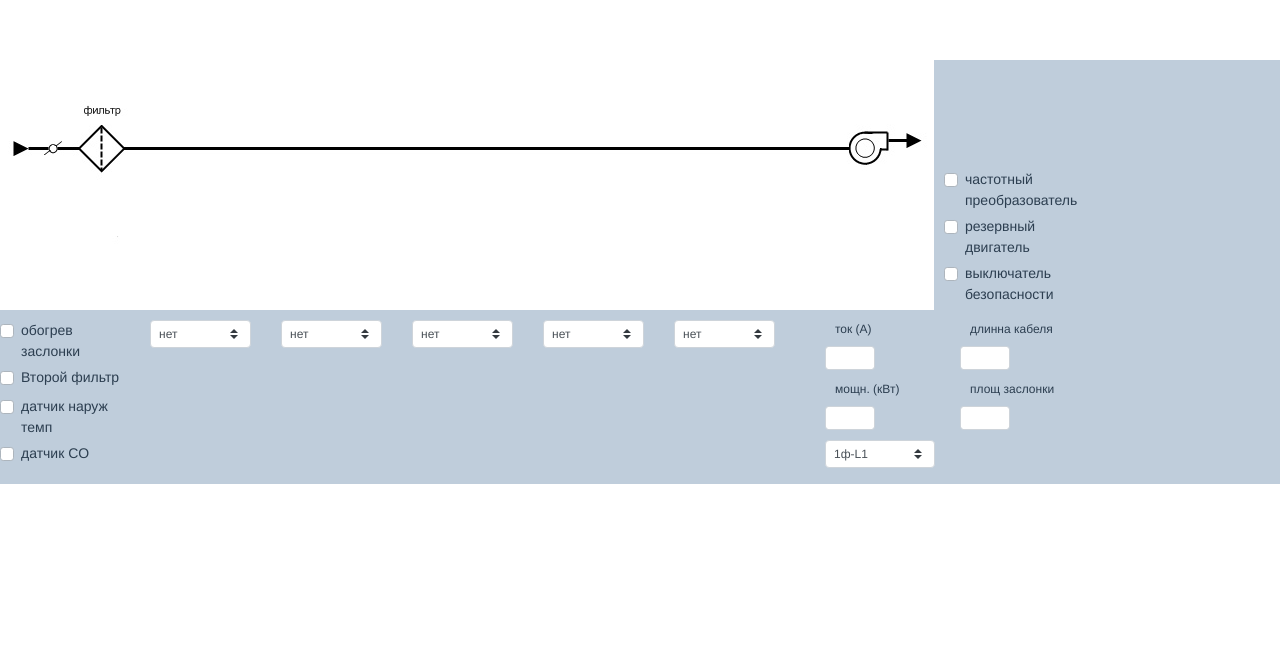
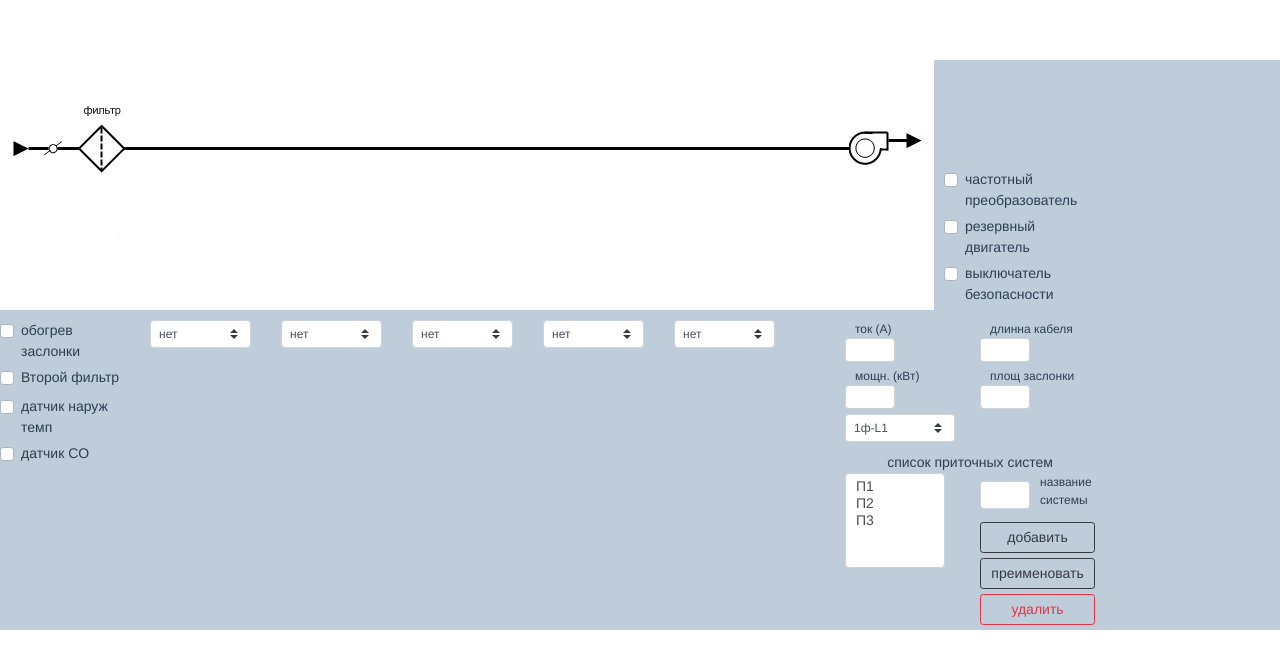
Before and after one commit to akashuba/CAD, a Vue app in the folder frontend/: page / in a window 1280 px wide. Shown: the top 668 px of the page. Built offline with nearby package versions, Linux system fonts and the light colour scheme.

Commit message:
add units list view

```diff
--- a/frontend/src/components/common/MotorSupply.vue
+++ b/frontend/src/components/common/MotorSupply.vue
@@ -91,13 +91,14 @@ export default {
 <style scoped>
 .motorSupplyContainer {
 	width: 230px;
+	margin-bottom: 10px;
 }
 
 .configItem {
 	/* display: flex;
 	align-items: center; */
 	text-align: left;
-	margin-bottom: 10px;
+	margin-bottom: 5px;
 }
 
 .fieldsWrapper {
@@ -118,6 +119,7 @@ export default {
 .inputLabel {
 	/* white-space: nowrap; */
 	padding-left: 10px;
+	margin-bottom: 0;
 }
 
 .custom-input {
--- a/frontend/src/components/common/PhaseSelector.vue
+++ b/frontend/src/components/common/PhaseSelector.vue
@@ -1,6 +1,6 @@
 <template>
 	<b-form-select
-		class="mb-3 custom-selectt"
+		class=" custom-select"
 		:id="selectId"
 		:name="selectId"
 		size="sm"
@@ -37,7 +37,8 @@ export default {
 </script>
 
 <style scoped>
-	.custom-select {
-		font-size: 12px;
-	}
+select.custom-select {
+	font-size: 12px;
+	margin: 0px;
+}
 </style>
--- a/frontend/src/components/common/VentUnitsList.vue
+++ b/frontend/src/components/common/VentUnitsList.vue
@@ -1,29 +1,36 @@
 <template>
 	<div class="ventUnitsListContainer">
-        <div>{{title}}</div>
+		<div class="title">{{ title }}</div>
 		<div class="fieldsWrapper">
-
+			<div class="unitsList">
+				<b-form-select
+					class="mb-3 custom-select"
+					id=""
+					name=""
+					size="sm"
+					@change.native="setSelect"
+					:select-size="5"
+				>
+					<b-form-select-option value="0">П1</b-form-select-option>
+					<b-form-select-option value="1">П2</b-form-select-option>
+					<b-form-select-option value="1">П3</b-form-select-option>
+				</b-form-select>
+			</div>
+			<div class="controls">
 				<div class="configItem">
-				<label class="inputLabel" for="C2">ток (А)</label>
 					<b-form-input
-					id="C2"
-					name="C2"
+						id="C1"
+						name="C1"
 						size="sm"
-					:value="ventUnit['C2']"
+						:value="ventUnit['C1']"
 						@input.native="setInput"
 						class="custom-input"
 					></b-form-input>
+					<label class="inputLabel" for="C1">название системы</label>
 				</div>
-			<div class="configItem">
-				<label class="inputLabel" for="C3">мощн. (кВт)</label>
-				<b-form-input
-					id="C3"
-					name="C3"
-					size="sm"
-					:value="ventUnit['C3']"
-					@input.native="setInput"
-					class="custom-input"
-				></b-form-input>
+				<b-button size="sm" variant="outline-dark" class="button">добавить</b-button>
+				<b-button size="sm" variant="outline-dark" class="button">преименовать</b-button>
+				<b-button size="sm" variant="outline-danger" class="button">удалить</b-button>
 			</div>
 		</div>
 	</div>
@@ -64,23 +71,23 @@ export default {
 
 <style scoped>
 .ventUnitsListContainer {
-	width: 230px;
+	width: 250px;
 }
 
 .configItem {
-	/* display: flex;
-	align-items: center; */
+	display: flex;
+	align-items: center;
 	text-align: left;
-	margin-bottom: 10px;
+	margin-bottom: 5px;
 }
 
 .fieldsWrapper {
 	display: flex;
+	justify-content: space-between;
 	font-size: 12px;
 }
 
 .inputLabel {
-	/* white-space: nowrap; */
 	padding-left: 10px;
 }
 
@@ -89,4 +96,23 @@ export default {
 	font-size: 12px;
 	padding: 2px 4px;
 }
+
+.unitsList {
+	flex: 0 0 100px;
+}
+
+.controls {
+	flex: 0 0 115px;
+	display: flex;
+	flex-direction: column;
+}
+
+.title {
+	font-size: 14px;
+}
+
+.button {
+	margin-bottom: 5px;
+}
+
 </style>
--- a/frontend/src/components/supplyUnit/Supply.vue
+++ b/frontend/src/components/supplyUnit/Supply.vue
@@ -7,7 +7,10 @@
 		<div class="lowerBlock">
 			<SensorsCheckboxes />
 			<Modules />
-			<MotorSupply />
+			<div>
+				<MotorSupply />
+				<VentUnitsList title="список приточных систем"/>
+			</div>
 		</div>
 	</div>
 </template>
@@ -18,6 +21,7 @@ import SensorsCheckboxes from './components/SensorsCheckboxes.vue'
 import Modules from './components/Modules.vue'
 import Scheme from './components/Scheme.vue'
 import MotorSupply from '../common/MotorSupply.vue'
+import VentUnitsList from '../common/VentUnitsList.vue'
 
 export default {
 	name: 'Supply',
@@ -28,6 +32,7 @@ export default {
 		Scheme,
 		SensorsCheckboxes,
 		MotorSupply,
+		VentUnitsList,
 	},
 	data() {
 		return {
@@ -45,5 +50,4 @@ export default {
 .lowerBlock {
 	padding-top: 10px;
 }
-
 </style>
--- a/frontend/src/components/supplyUnit/components/Modules.vue
+++ b/frontend/src/components/supplyUnit/components/Modules.vue
@@ -71,6 +71,6 @@ export default {
 .modulesContainer {
 	width: 655px;
 	display: flex;
-	margin-right: 20px;
+	margin-right: 40px;
 }
 </style>
```
Lines whose indentation alone changed are shown as unchanged.
